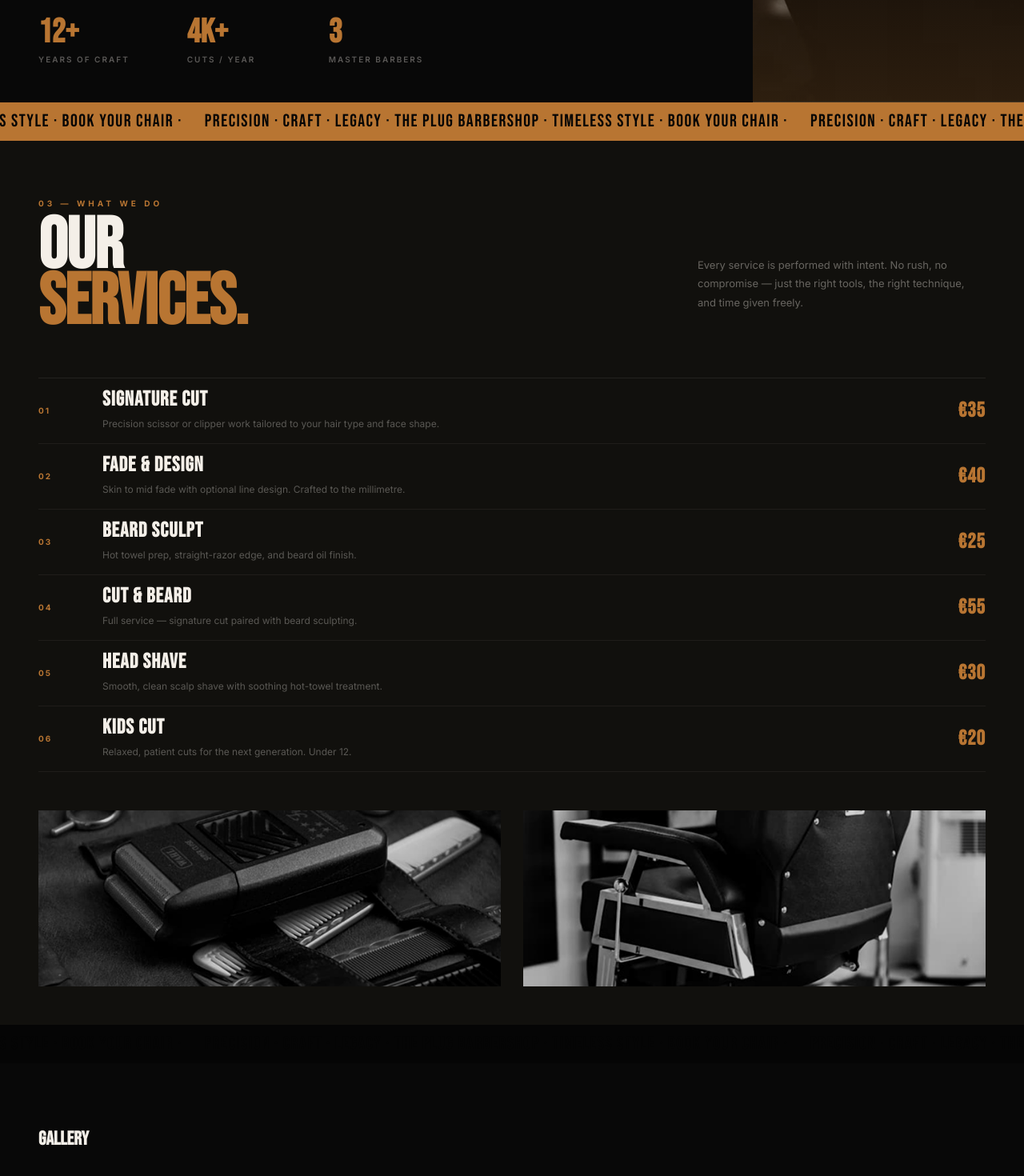
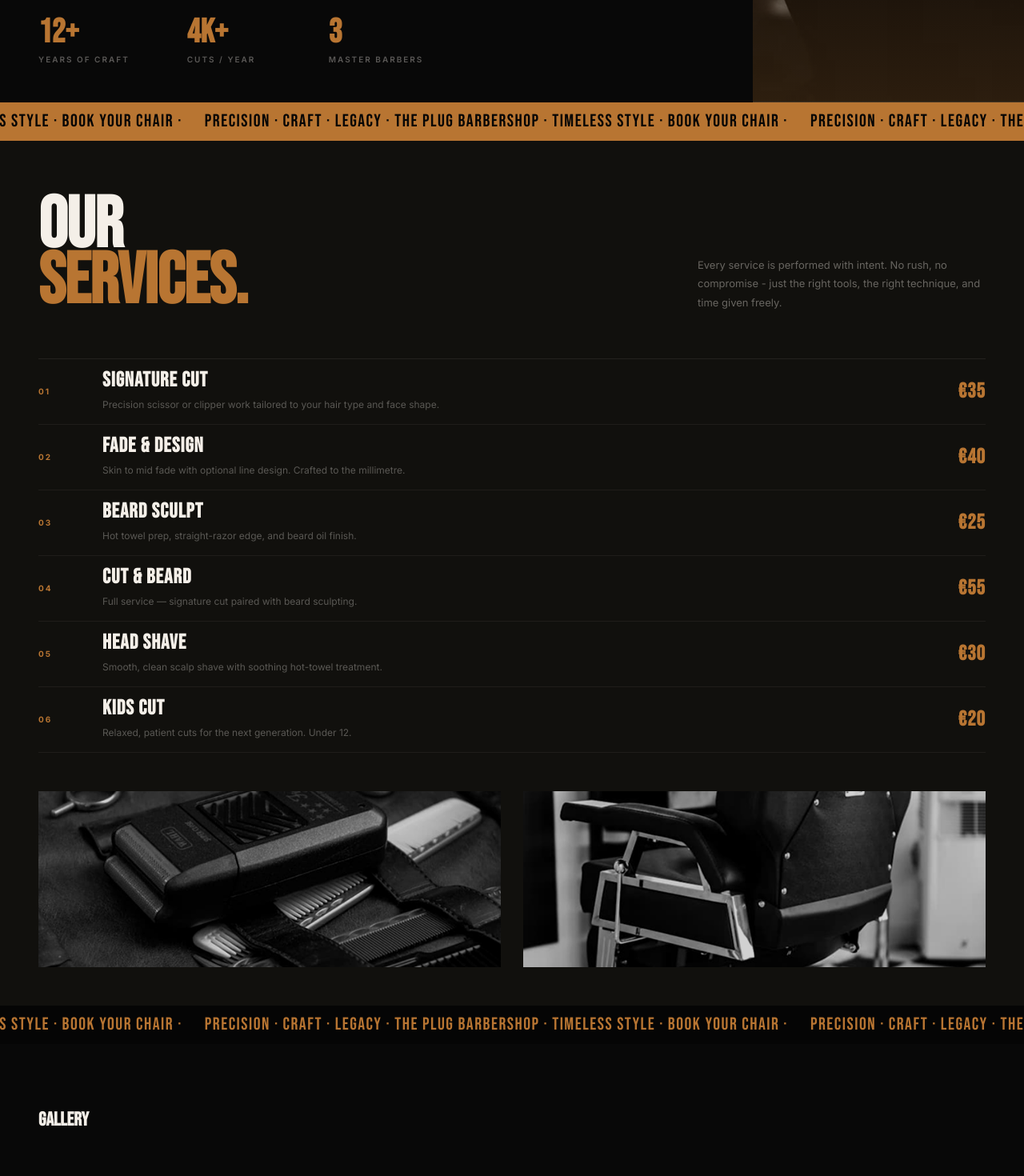
Before and after one commit to Janhri03/passion-project-barbershop, a React (Vite) app in the folder barber-website/: page / in a window 1280 px wide. Shown: the part 707-2177 px from the top of the page at 80% size. Built offline with nearby package versions, Linux system fonts and the light colour scheme.

Commit message:
fixing colors and position for bottom moving bar

```diff
--- a/barber-website/src/App.css
+++ b/barber-website/src/App.css
@@ -294,6 +294,15 @@ body {
   padding-right: 28px;
 }
 
+.services-marquee {
+  background: #050505;
+  color: #b87532;
+}
+
+.services-marquee span {
+  color: #b87532;
+}
+
 @keyframes marqueeRight {
   from {
     transform: translateX(-33.333%);
--- a/barber-website/src/components/Services.jsx
+++ b/barber-website/src/components/Services.jsx
@@ -42,8 +42,6 @@ function Services() {
     <section className="services-section" id="services">
       <div className="services-top">
         <div>
-          <p className="section-label">03 — WHAT WE DO</p>
-
           <h2>
             OUR <br />
             <span>SERVICES.</span>
@@ -51,7 +49,7 @@ function Services() {
         </div>
 
         <p className="services-intro">
-          Every service is performed with intent. No rush, no compromise — just
+          Every service is performed with intent. No rush, no compromise - just
           the right tools, the right technique, and time given freely.
         </p>
       </div>
@@ -76,7 +74,7 @@ function Services() {
         <img src="/barber-chair.png" alt="Barber chair" />
       </div>
 
-      <div className="marquee">
+      <div className="marquee services-marquee">
         <div className="marquee-track">
           <span>
             PRECISION · CRAFT · LEGACY · THE PLUG BARBERSHOP · TIMELESS STYLE ·
```
